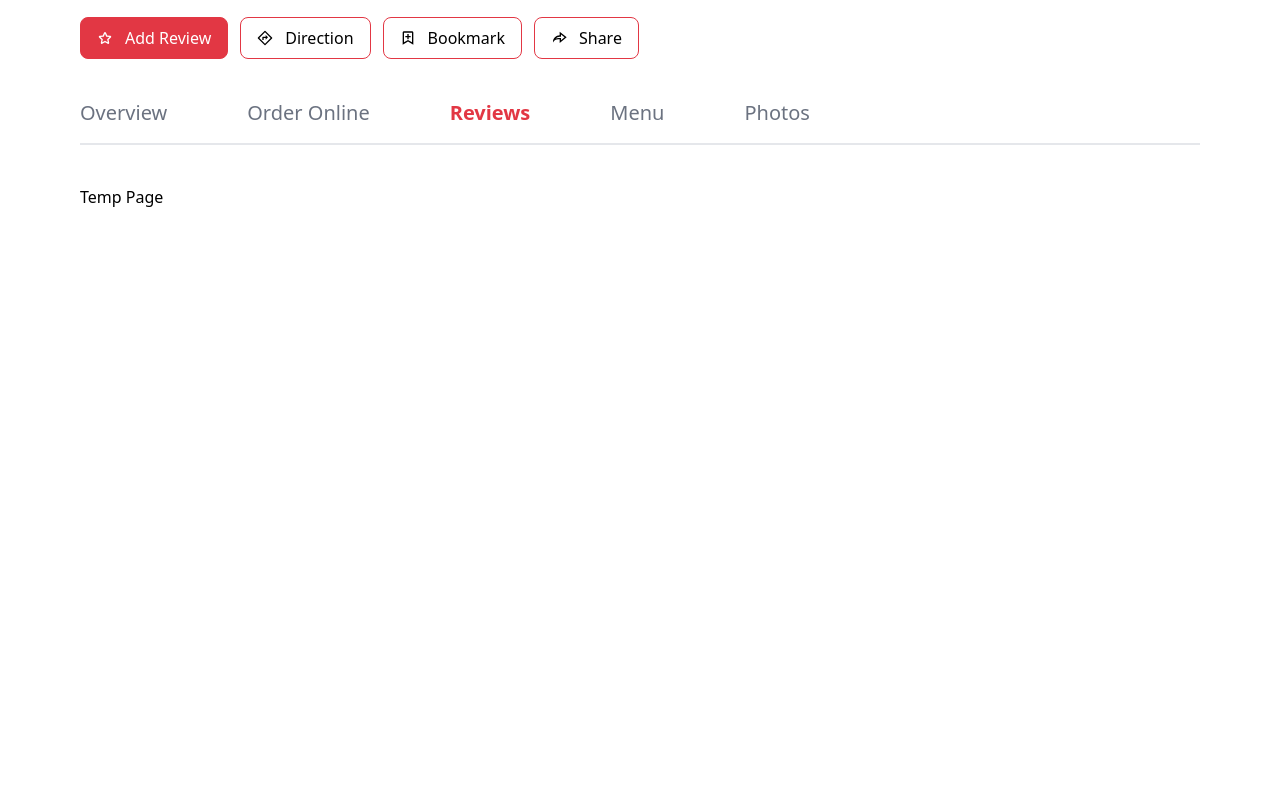
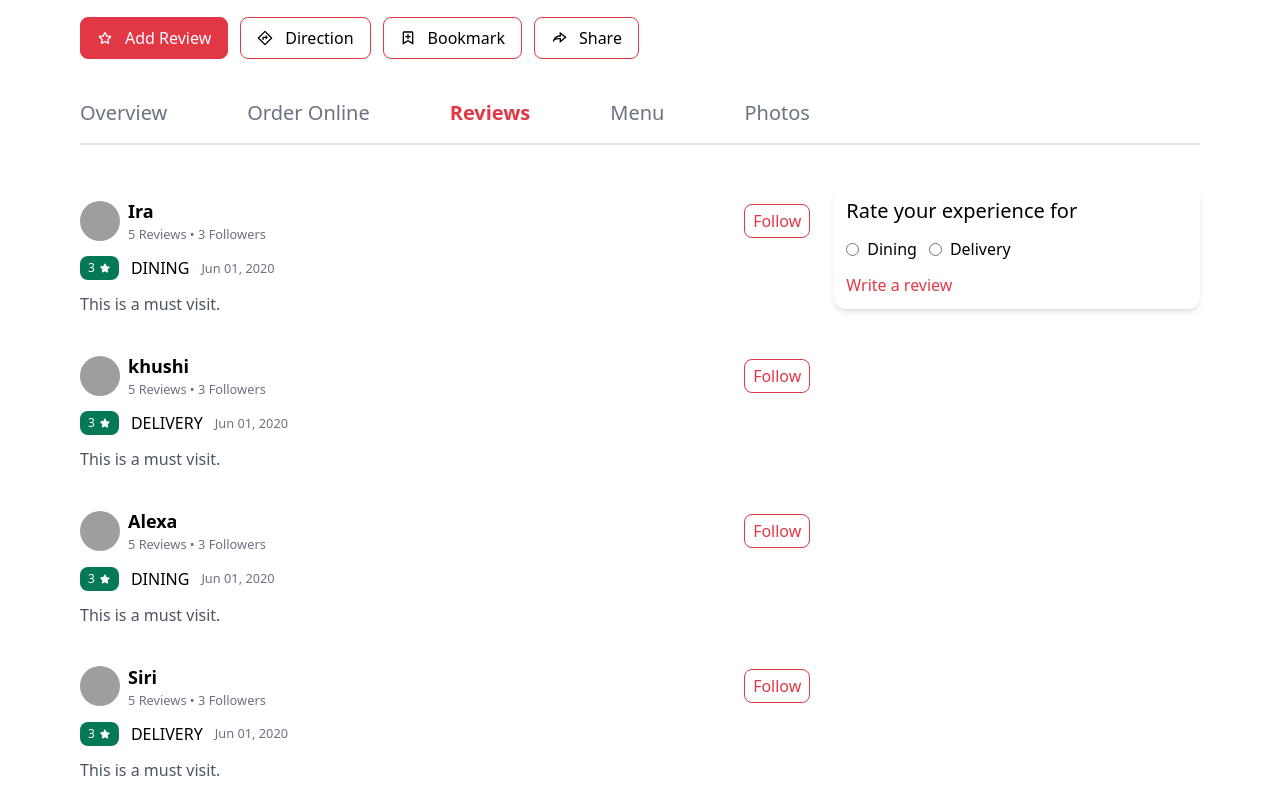
Before and after one commit to ananya-01/Zomato_Clone, a React (Create React App) app in the folder client/: page /restaurant/1/reviews in a window 1280 px wide. Shown: the part 637-1431 px from the top of the page. Before the commit the page ends 866 px from the top, so only its background shows below. Built offline with nearby package versions, Linux system fonts and the light colour scheme; grey boxes are pictures that could not be loaded.

Commit message:
Add restaurant reviews page

```diff
--- a/client/package.json
+++ b/client/package.json
@@ -4,6 +4,7 @@
   "private": true,
   "dependencies": {
     "@craco/craco": "^6.4.0",
+    "@headlessui/react": "^1.4.2",
     "@testing-library/jest-dom": "^5.15.0",
     "@testing-library/react": "^11.2.7",
     "@testing-library/user-event": "^12.8.3",
--- a/client/src/App.jsx
+++ b/client/src/App.jsx
@@ -10,8 +10,9 @@
 import Home from "./Page/Home";
 import Overview from "./Page/Restaurant/Overview";
 import OrderOnline from "./Page/Restaurant/OrderOnline";
+import Reviews from "./Page/Restaurant/Reviews";
 
-function App() {
+const App = () => {
   return (
     <>
     <Route path="/" exact>
@@ -24,7 +25,7 @@
       <RestaurantLayoutHOC  path="/restaurant/:id/overview" exact component={Overview} />
       <RestaurantLayoutHOC  path="/restaurant/:id/order-online" exact component={OrderOnline} />
       <RestaurantLayoutHOC  path="/restaurant/:id/menu" exact component={Temp} />
-      <RestaurantLayoutHOC  path="/restaurant/:id/reviews" exact component={Temp} />
+      <RestaurantLayoutHOC  path="/restaurant/:id/reviews" exact component={Reviews} />
       <RestaurantLayoutHOC  path="/restaurant/:id/photos" exact component={Temp} />
     </>
   );
--- /dev/null
+++ b/client/src/Page/Restaurant/Reviews.jsx
@@ -0,0 +1,57 @@
+import React, { useState, useEffect } from "react";
+
+//components
+import ReviewCard from "../../components/restaurant/Reviews/reviewCard";
+import AddReviewCard from "../../components/restaurant/Reviews/AddReviewCard";
+
+
+const Reviews = () => {
+  const [reviews, setReviews] = useState([
+      {
+    userName:"Ira",
+    isRestaurantReview: true,
+    createdAt:"2020-06-01T12:00:00.0002",
+    reviewText: "This is a must visit.",
+},
+{
+    userName:"khushi",
+    isRestaurantReview: false,
+    createdAt:"2020-06-01T12:00:00.0002",
+    reviewText: "This is a must visit.",
+},
+{
+    userName:"Alexa",
+    isRestaurantReview: true,
+    createdAt:"2020-06-01T12:00:00.0002",
+    reviewText: "This is a must visit.",
+},
+{
+    userName:"Siri",
+    isRestaurantReview: false,
+    createdAt:"2020-06-01T12:00:00.0002",
+    reviewText: "This is a must visit.",
+},
+]);
+  return (
+    <>
+      <div className="w-full flex flex-col md:flex-row relative gap-6">
+        <div className="w-full md:w-8/12 flex flex-col gap-3">
+          <div className="md:hidden">
+            <AddReviewCard />
+          </div>
+          {reviews.map((review) => (
+            <ReviewCard {...review} />
+          ))}
+        </div>
+        <aside
+          style={{ height: "fit-content" }}
+          className="hidden md:flex items-start md:w-4/12 sticky rounded-xl top-2 bg-white p-3 shadow-md flex-col gap-3"
+        >
+          <AddReviewCard />
+        </aside>
+      </div>
+    </>
+  );
+}
+
+export default Reviews
--- /dev/null
+++ b/client/src/components/restaurant/Reviews/AddReviewCard.jsx
@@ -0,0 +1,34 @@
+import React, { useState } from "react";
+
+//Icons
+import ReviewModal from "./ReviewModal";
+
+const AddReviewCard = () => {
+  const [isOpen, setIsOpen] = useState(false);
+
+  const openModal = () => {
+    setIsOpen(true);
+  };
+
+  return (
+    <>
+      <ReviewModal isOpen={isOpen} setIsOpen={setIsOpen} />
+      <h3 className="text-xl font-medium">Rate your experience for</h3>
+      <div className="flex items-center gap-3">
+        <div className="flex items-center gap-2">
+          <input type="radio" name="review" id="dining" />
+          <label htmlFor="dining">Dining</label>
+        </div>
+        <div className="flex items-center gap-2">
+          <input type="radio" name="review" id="delivery" />
+          <label htmlFor="delivery">Delivery</label>
+        </div>
+      </div>
+      <button onClick={openModal} className="text-zomato-400">
+        Write a review
+      </button>
+    </>
+  );
+}
+
+export default AddReviewCard;
--- /dev/null
+++ b/client/src/components/restaurant/Reviews/ReviewModal.jsx
@@ -0,0 +1,161 @@
+import { Dialog, Transition } from "@headlessui/react";
+import { Fragment, useState } from "react";
+import Rating from "react-rating-stars-component";
+import { useParams } from "react-router-dom";
+
+export default function ReviewModal({ isOpen, setIsOpen, ...props }) {
+  const [reviewData, setReviewData] = useState({
+    subject: "",
+    reviewText: "",
+    isRestaurantReview: false,
+    isFoodReview: false,
+    rating: 0,
+  });
+  const { id } = useParams();
+
+
+  function closeModal() {
+    setIsOpen(false);
+  }
+
+  const handleChange = (e) =>
+    setReviewData((prev) => ({ ...prev, [e.target.id]: e.target.value }));
+
+  const handleRating = (rating) =>
+    setReviewData((prev) => ({ ...prev, rating }));
+
+  const toggleDining = () => {
+    setReviewData((prev) => ({
+      ...prev,
+      isRestaurantReview: !prev.isRestaurantReview,
+      isFoodReview: false,
+    }));
+  };
+
+  const toggleDelivery = () => {
+    setReviewData((prev) => ({
+      ...prev,
+      isRestaurantReview: false,
+      isFoodReview: !prev.isFoodReview,
+    }));
+  };
+
+  return (
+    <>
+      <Transition appear show={isOpen} as={Fragment}>
+        <Dialog
+          as="div"
+          className="fixed inset-0 z-10 overflow-y-auto"
+          onClose={closeModal}
+        >
+          <div className="min-h-screen px-4 text-center">
+            <Transition.Child
+              as={Fragment}
+              enter="ease-out duration-300"
+              enterFrom="opacity-0"
+              enterTo="opacity-100"
+              leave="ease-in duration-200"
+              leaveFrom="opacity-100"
+              leaveTo="opacity-0"
+            >
+              <Dialog.Overlay className="fixed inset-0" />
+            </Transition.Child>
+
+            {/* This element is to trick the browser into centering the modal contents. */}
+            <span
+              className="inline-block h-screen align-middle"
+              aria-hidden="true"
+            >
+              &#8203;
+            </span>
+            <Transition.Child
+              as={Fragment}
+              enter="ease-out duration-300"
+              enterFrom="opacity-0 scale-95"
+              enterTo="opacity-100 scale-100"
+              leave="ease-in duration-200"
+              leaveFrom="opacity-100 scale-100"
+              leaveTo="opacity-0 scale-95"
+            >
+              <div className="inline-block w-full max-w-md p-6 my-8 overflow-hidden text-left align-middle transition-all transform bg-white shadow-xl rounded-2xl">
+                <Dialog.Title
+                  as="h3"
+                  className="text-lg font-medium leading-6 text-gray-900"
+                >
+                  Add review
+                </Dialog.Title>
+                <div className="mt-2 flex flex-col gap-4">
+                  <div className="flex items-center gap-3">
+                    <div className="flex items-center gap-2">
+                      <input
+                        type="radio"
+                        name="review"
+                        id="dining"
+                        checked={reviewData.isRestaurantReview}
+                        onChange={toggleDining}
+                      />
+                      <label htmlFor="dining">Dining</label>
+                    </div>
+                    <div className="flex items-center gap-2">
+                      <input
+                        type="radio"
+                        name="review"
+                        id="delivery"
+                        checked={reviewData.isFoodReview}
+                        onChange={toggleDelivery}
+                      />
+                      <label htmlFor="delivery">Delivery</label>
+                    </div>
+                  </div>
+                  <Rating
+                    count={5}
+                    value={reviewData.rating}
+                    onChange={handleRating}
+                  />
+
+                  <form className="flex flex-col gap-4">
+                    <div className="w-full flex flex-col gap-2">
+                      <label className="w-full flex flex-col gap-2">
+                        Subject
+                      </label>
+                      <input
+                        type="text"
+                        id="subject"
+                        placeholder="Amazing food..."
+                        value={reviewData.subject}
+                        onChange={handleChange}
+                        className="w-full border border-gray-400 px-3 py-2 rounded-lg focus:outline-none focus:border-zomato-400"
+                      />
+                    </div>
+                    <div className="w-full flex flex-col gap-2">
+                      <label className="w-full flex flex-col gap-2">
+                        Review Text
+                      </label>
+                      <textarea
+                        id="reviewText"
+                        placeholder="Write your review..."
+                        value={reviewData.reviewText}
+                        onChange={handleChange}
+                        className="w-full border border-gray-400 px-3 py-2 rounded-lg focus:outline-none focus:border-zomato-400"
+                      />
+                    </div>
+                  </form>
+                </div>
+
+                <div className="mt-4">
+                  <button
+                    type="button"
+                    className="inline-flex justify-center px-4 py-2 text-sm font-medium text-white bg-zomato-400 border border-transparent rounded-md hover:bg-zomato-200 focus:outline-none focus-visible:ring-2 focus-visible:ring-offset-2 focus-visible:ring-blue-500"
+                    onClick={closeModal}
+                  >
+                    Submit
+                  </button>
+                </div>
+              </div>
+            </Transition.Child>
+          </div>
+        </Dialog>
+      </Transition>
+    </>
+  );
+}
```
Also changed, not shown: 1 other file (tests, documents, lock files or other folders).
